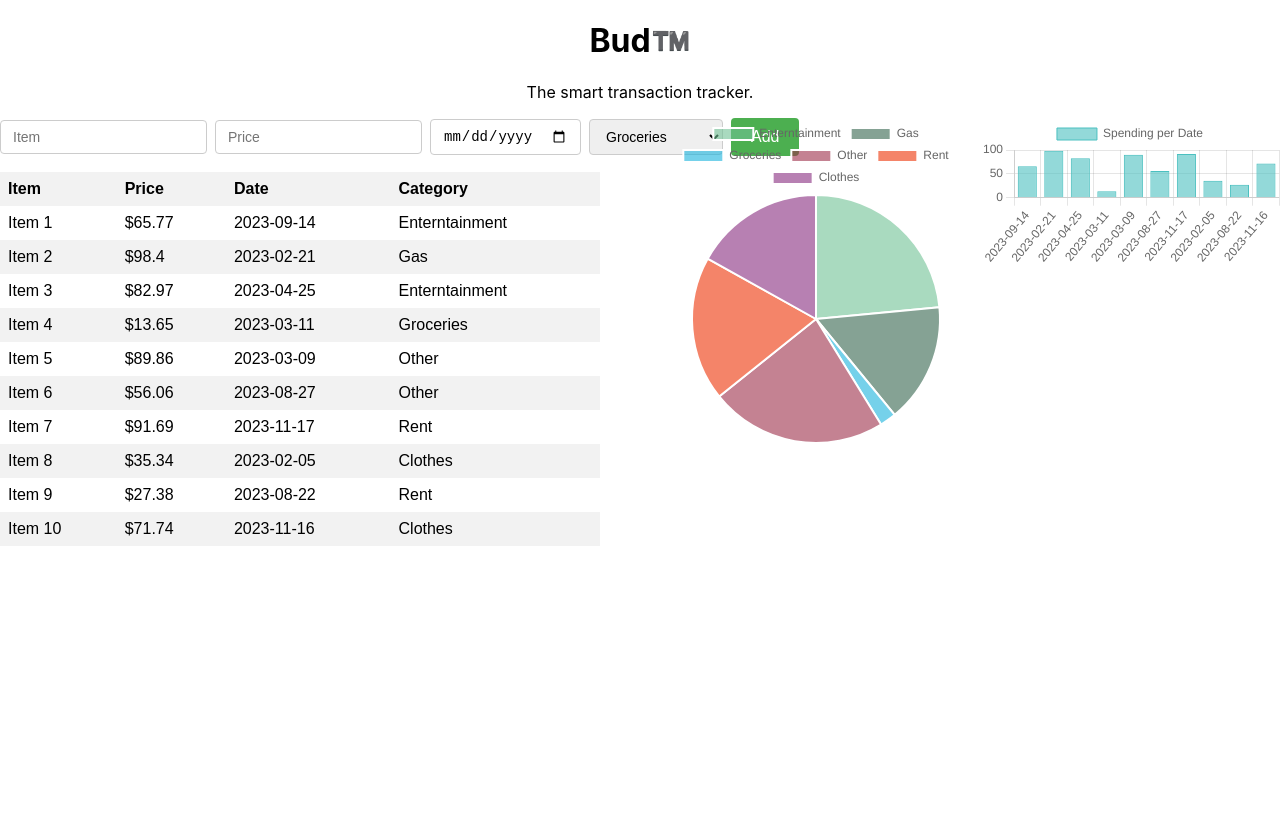
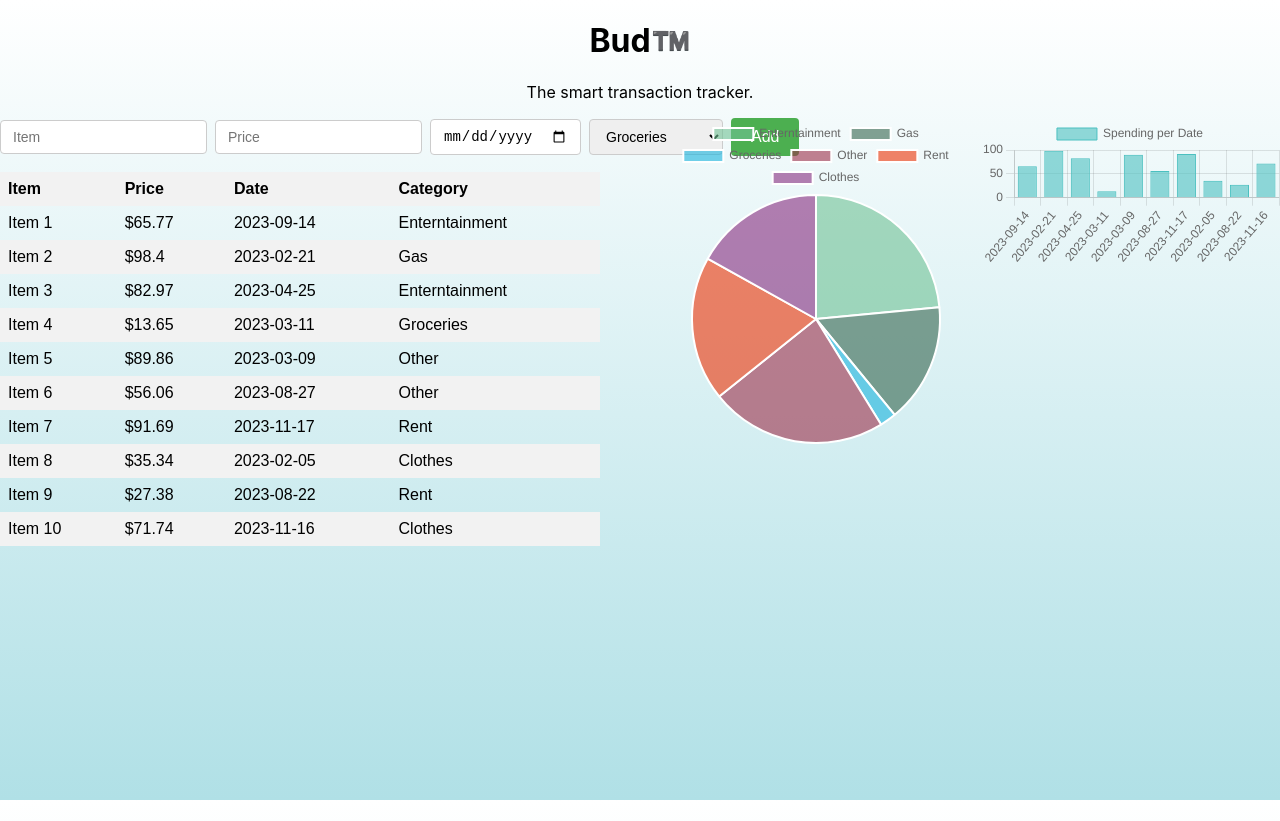
Before and after one commit to jackherberger/Bud, a React (Create React App) app in the folder budapp/client/: page /transactions in a window 1280 px wide. Before the commit the page ends 800 px from the top, so only its background shows below. Built offline with nearby package versions, Linux system fonts and the light colour scheme; the HTML template or start-up script is replaced by a standard one.

Commit message:
Changed css files

```diff
--- a/budapp/client/public/index.html
+++ b/budapp/client/public/index.html
@@ -24,7 +24,7 @@
       work correctly both with client-side routing and a non-root public URL.
       Learn how to configure a non-root public URL by running `npm run build`.
     -->
-    <title>React App</title>
+    <title>Bud</title>
   </head>
   <body>
     <noscript>You need to enable JavaScript to run this app.</noscript>
--- a/budapp/client/src/TransactionTable.css
+++ b/budapp/client/src/TransactionTable.css
@@ -2,6 +2,17 @@
   display: flex;
   flex-direction: column;
   align-items: center;
+}
+
+html, body {
+  height: 100%;
+}
+
+/* Define a linear gradient background */
+body {
+  background: linear-gradient(180deg, #ffffff, #b0e0e6);
+  /* The above gradient goes from white (#ffffff) to light blue (#b0e0e6) */
+  margin: 0; /* Remove default body margin to ensure the gradient covers the full page */
 }
 
 .transaction-table {
--- /dev/null
+++ b/budapp/client/src/login.css
@@ -0,0 +1,9 @@
+
+html, body {
+    height: 100%;
+  }
+
+  body {
+    background: linear-gradient(180deg, #ffffff, #b0e0e6);
+    margin: 0;
+  }
--- a/budapp/client/src/login.js
+++ b/budapp/client/src/login.js
@@ -1,6 +1,8 @@
 import React, { useState } from "react";
 import bcrypt from "bcryptjs";
 import { GoogleLogin, GoogleOAuthProvider } from "@react-oauth/google";
+import './login.css';
+
 
 const Login = () => {
   const [username, setUsername] = useState("");
--- a/budapp/client/src/signup.js
+++ b/budapp/client/src/signup.js
@@ -1,4 +1,5 @@
 import React, { useState } from "react";
+import './login.css';
 
 const SignUp = () => {
   const [formData, setFormData] = useState({
```
